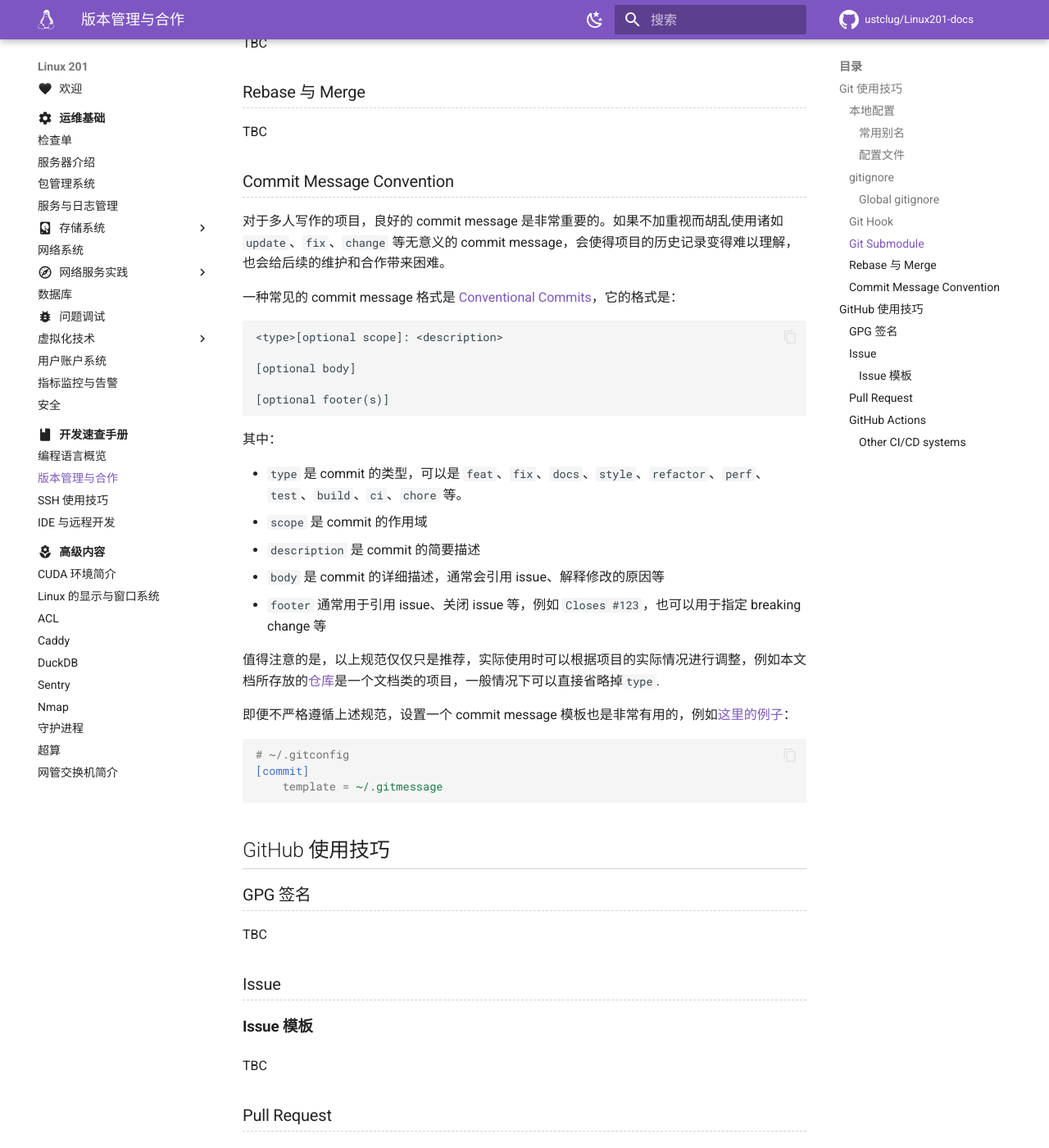
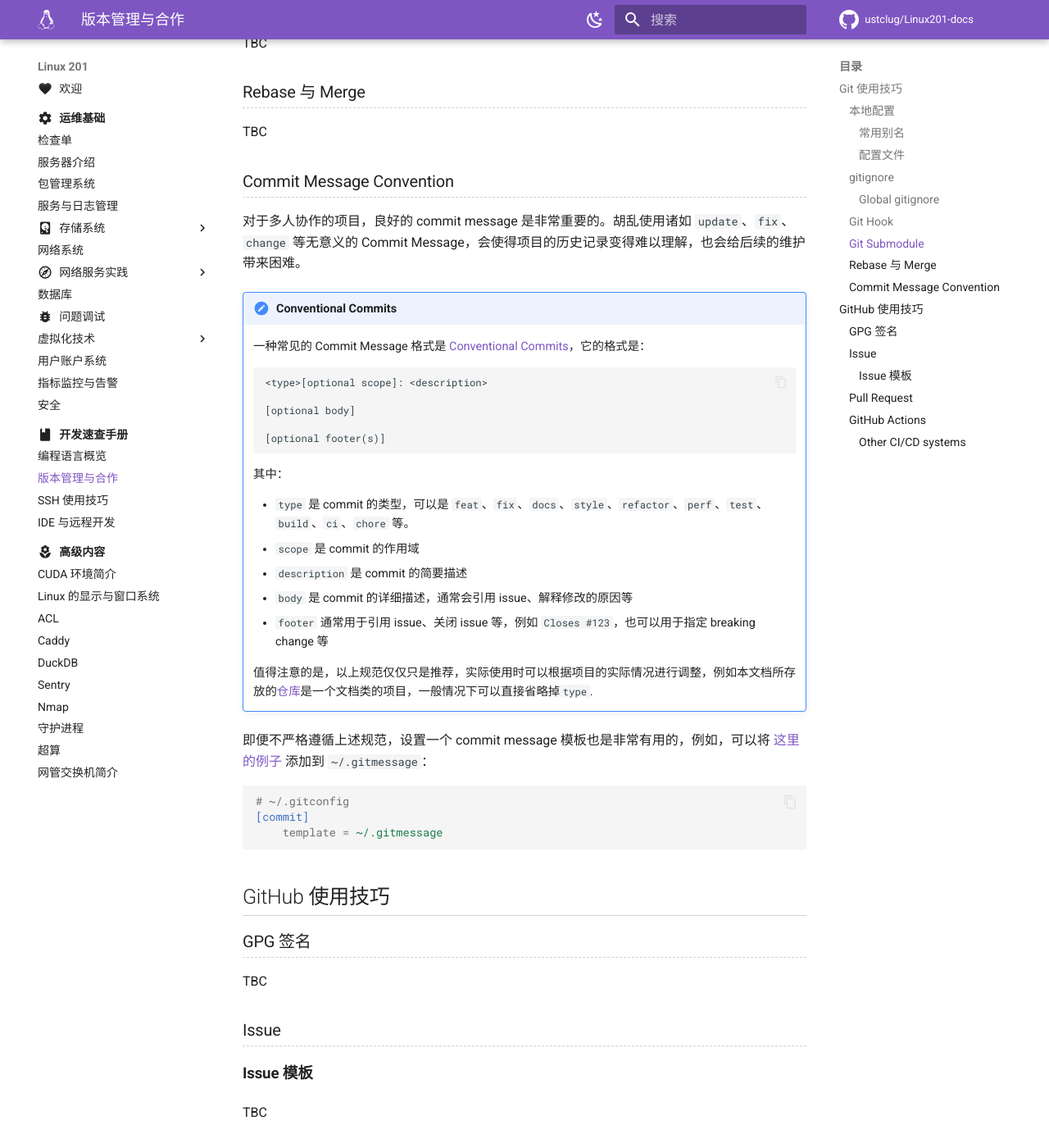
Before and after one commit to ustclug/Linux201-docs, an MkDocs documentation site: the page built from docs/dev/git.md, in a window 1280 px wide and 1400 px high, scrolled down 1633 px. Shown: the whole window at 82% size. Built offline with MkDocs 1.6.1 and Material for MkDocs 9.7.7, drawn with Linux system fonts in a browser that asks for light colours; comment, search, counter and statistics services are not loaded.

Commit message:
dev/git: fix typo, indent, hints

````diff
--- a/docs/dev/git.md
+++ b/docs/dev/git.md
@@ -78,29 +78,31 @@
 
 ### Commit Message Convention {#git-commit-message}
 
-对于多人写作的项目，良好的 commit message 是非常重要的。如果不加重视而胡乱使用诸如 `update`、`fix`、`change` 等无意义的 commit message，会使得项目的历史记录变得难以理解，也会给后续的维护和合作带来困难。
+对于多人协作的项目，良好的 commit message 是非常重要的。胡乱使用诸如 `update`、`fix`、`change` 等无意义的 Commit Message，会使得项目的历史记录变得难以理解，也会给后续的维护带来困难。
 
-一种常见的 commit message 格式是 [Conventional Commits](https://www.conventionalcommits.org/)，它的格式是：
+!!! note "Conventional Commits"
 
-```txt
-<type>[optional scope]: <description>
+    一种常见的 Commit Message 格式是 [Conventional Commits](https://www.conventionalcommits.org/)，它的格式是：
 
-[optional body]
+    ```txt
+    <type>[optional scope]: <description>
 
-[optional footer(s)]
-```
+    [optional body]
 
-其中：
+    [optional footer(s)]
+    ```
 
-- `type` 是 commit 的类型，可以是 `feat`、`fix`、`docs`、`style`、`refactor`、`perf`、`test`、`build`、`ci`、`chore` 等。
-- `scope` 是 commit 的作用域
-- `description` 是 commit 的简要描述
-- `body` 是 commit 的详细描述，通常会引用 issue、解释修改的原因等
-- `footer` 通常用于引用 issue、关闭 issue 等，例如 `Closes #123`，也可以用于指定 breaking change 等
+    其中：
 
-值得注意的是，以上规范仅仅只是推荐，实际使用时可以根据项目的实际情况进行调整，例如本文档所存放的[仓库](https://github.com/ustclug/Linux201-docs)是一个文档类的项目，一般情况下可以直接省略掉`type`.
+    - `type` 是 commit 的类型，可以是 `feat`、`fix`、`docs`、`style`、`refactor`、`perf`、`test`、`build`、`ci`、`chore` 等。
+    - `scope` 是 commit 的作用域
+    - `description` 是 commit 的简要描述
+    - `body` 是 commit 的详细描述，通常会引用 issue、解释修改的原因等
+    - `footer` 通常用于引用 issue、关闭 issue 等，例如 `Closes #123`，也可以用于指定 breaking change 等
 
-即便不严格遵循上述规范，设置一个 commit message 模板也是非常有用的，例如[这里的例子](https://gist.github.com/lisawolderiksen/a7b99d94c92c6671181611be1641c733#template-file)：
+    值得注意的是，以上规范仅仅只是推荐，实际使用时可以根据项目的实际情况进行调整，例如本文档所存放的[仓库](https://github.com/ustclug/Linux201-docs)是一个文档类的项目，一般情况下可以直接省略掉`type`.
+
+即便不严格遵循上述规范，设置一个 commit message 模板也是非常有用的，例如，可以将 [这里的例子](https://gist.github.com/lisawolderiksen/a7b99d94c92c6671181611be1641c733#template-file) 添加到 `~/.gitmessage`：
 
 ```ini
 # ~/.gitconfig
````
